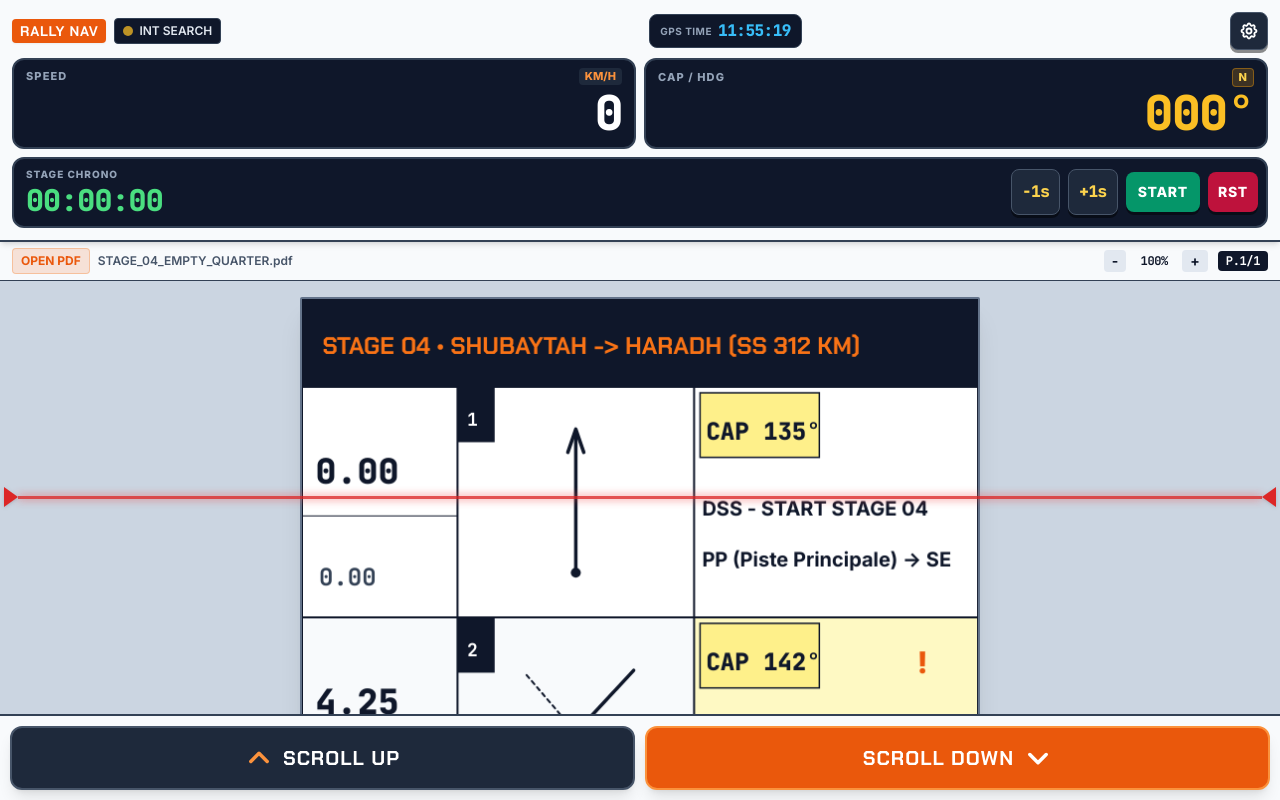
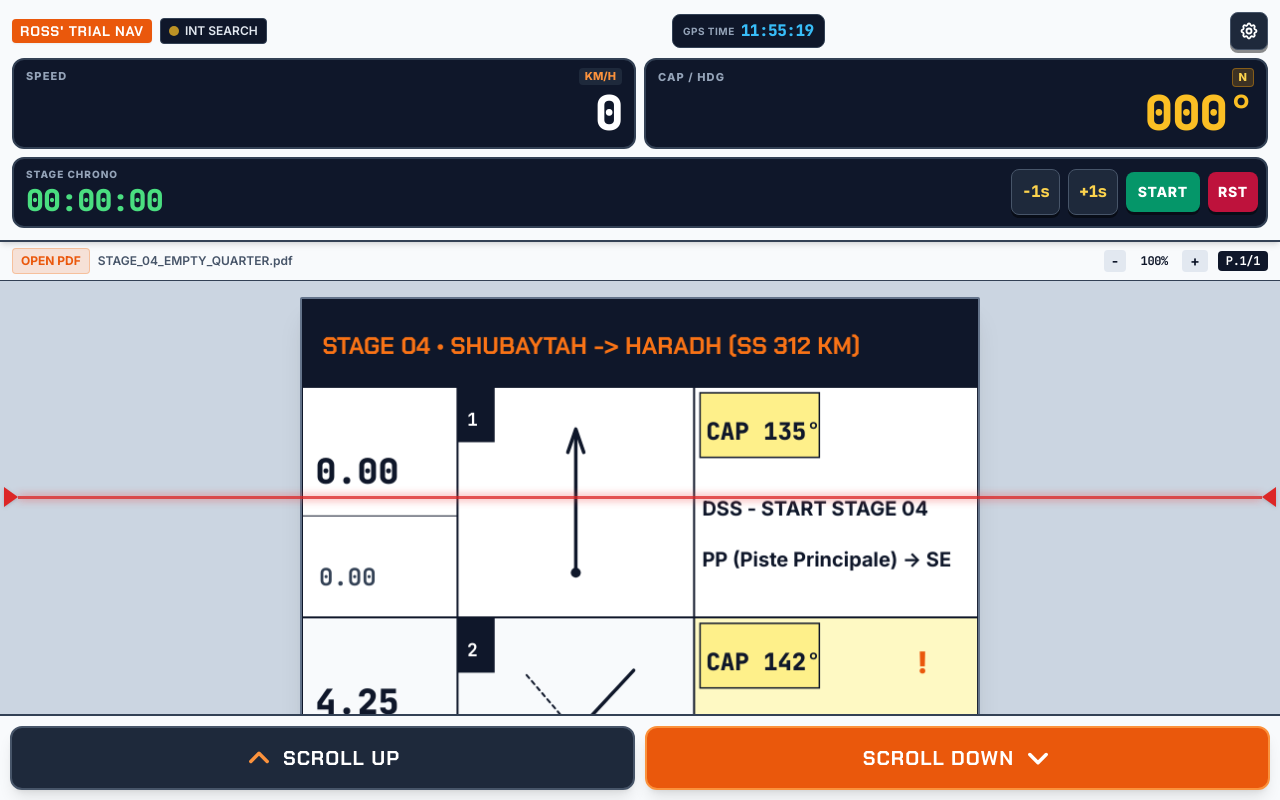
Before and after one commit to rosers264/Rally-navigator, a plain HTML site: page index.html in a window 1280 px wide. Drawn offline with nearby package versions, Linux system fonts and the light colour scheme.

Commit message:
Update navigation label from 'RALLY NAV' to 'Ross' Trial Nav'

```diff
--- a/index.html
+++ b/index.html
@@ -160,7 +160,7 @@ if ("serviceWorker" in navigator) {
       <div class="flex items-center justify-between gap-2">
         <div class="flex items-center gap-2 min-w-0">
           <div class="bg-orange-600 text-white font-rally-title font-bold text-xs sm:text-sm px-2 py-0.5 rounded tracking-wider uppercase shadow-sm shrink-0">
-            RALLY NAV
+            Ross' Trial Nav
           </div>
           <!-- GPS Status Indicator -->
           <button id="gps-status-badge" onclick="openSettings()" class="flex items-center gap-1.5 px-2 py-1 rounded bg-slate-900 border border-slate-700 text-xs font-semibold text-slate-200 truncate">
```
